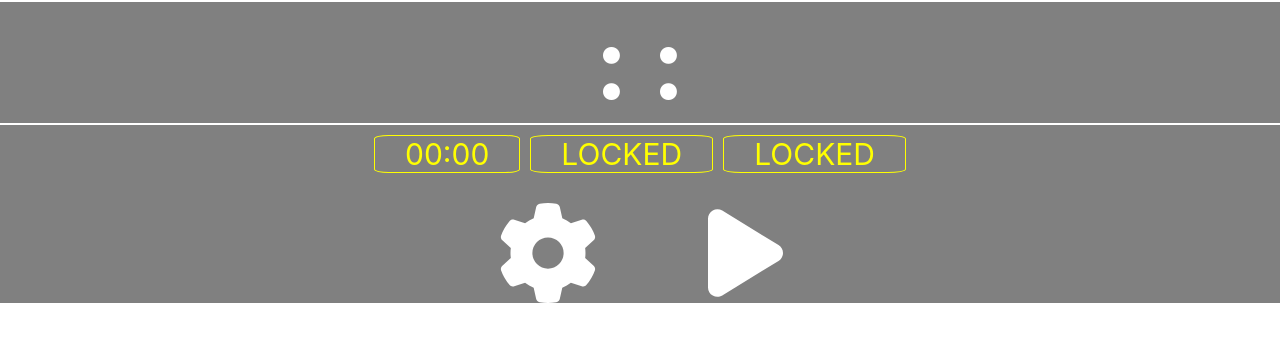
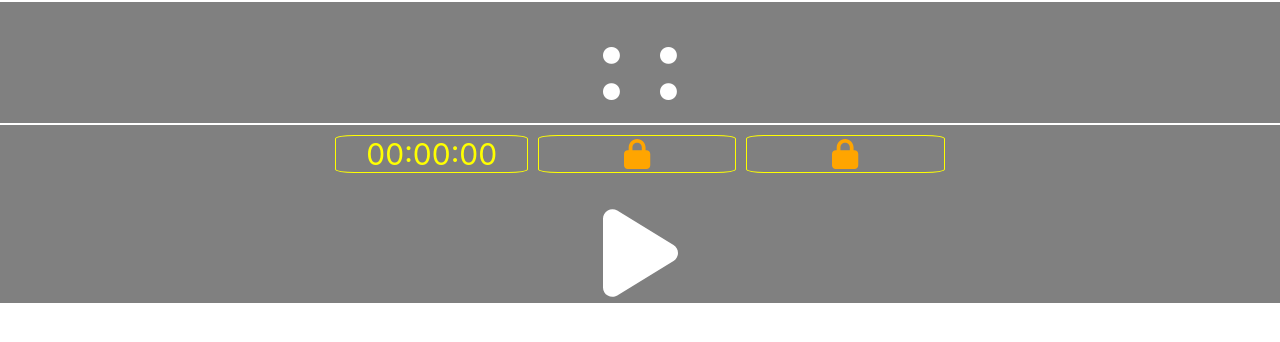
Before and after one commit to thangoke/timer, a React (Create React App) app: page / in a window 1280 px wide. Shown: the top 342 px of the page. Built offline with nearby package versions, Linux system fonts and the light colour scheme.

Commit message:
lock purchase time setup slot

```diff
--- a/src/App.tsx
+++ b/src/App.tsx
@@ -3,11 +3,11 @@ import './App.css';
 import TimerSetup from './component/TimerSetup';
 
 import { library } from '@fortawesome/fontawesome-svg-core'
-import { faCheckSquare, faCoffee, faPlay, faPause, faCog } from '@fortawesome/free-solid-svg-icons'
+import { faCheckSquare, faCoffee, faPlay, faPause, faCog, faLock } from '@fortawesome/free-solid-svg-icons'
 import Timer from './component/Timer';
 import HomeScreen from './component/HomeScreen';
 
-library.add(faCheckSquare, faCoffee, faPlay, faPause, faCog);
+library.add(faCheckSquare, faCoffee, faPlay, faPause, faCog, faLock);
 
 function App() {
   let [currentScreen, setCurrentScreen] = useState("home");
--- a/src/component/HomeScreen.tsx
+++ b/src/component/HomeScreen.tsx
@@ -57,15 +57,25 @@ export default function HomeScreen({ hour, minute, second, onChangeScreen }: any
     return <div style={styles.timerSetupContainer}>
         <div style={styles.timerElement} onClick={() => onChangeScreen("setup")}>{currHour} : {currMinute} : {currSecond}</div>
         <div style={styles.alarmContainer}>
-            <div style={styles.alarmButton} onClick={() => onChangeScreen("setupAlarm")}>00:00</div>
-            <div style={styles.alarmButton} onClick={() => { }}>LOCKED</div>
-            <div style={styles.alarmButton} onClick={() => { }}>LOCKED</div>
+            <div style={styles.alarmButton} onClick={() => onChangeScreen("setupAlarm")}>00:00:00</div>
+            <div style={styles.alarmButton}>
+                <FontAwesomeIcon
+                    icon={"lock"}
+                    style={{ color: "orange", fontWeight: "bold", fontSize: "30px", marginLeft: "55px", marginRight: "55px" }}
+                />
+            </div>
+            <div style={styles.alarmButton}>
+                <FontAwesomeIcon
+                    icon={"lock"}
+                    style={{ color: "orange", fontWeight: "bold", fontSize: "30px", marginLeft: "55px", marginRight: "55px" }}
+                />
+            </div>
         </div>
         <div style={styles.timerAdjustContainer}>
-            <FontAwesomeIcon
+            {/* <FontAwesomeIcon
                 icon={"cog"}
                 style={{ color: "white", fontWeight: "bold", fontSize: "100px", marginLeft: "55px", marginRight: "55px" }}
-            />
+            /> */}
             <PlayPauseButton onStatusChange={(status: string) => handleStatusChange(status)} />
         </div>
     </div>
@@ -94,6 +104,7 @@ const styles: StyleSheetHolder = {
         display: "flex",
         flexDirection: "row",
         justifyContent: "center",
+        alignItems: "center",
         marginBottom: "30px",
     },
     alarmButton: {
```
